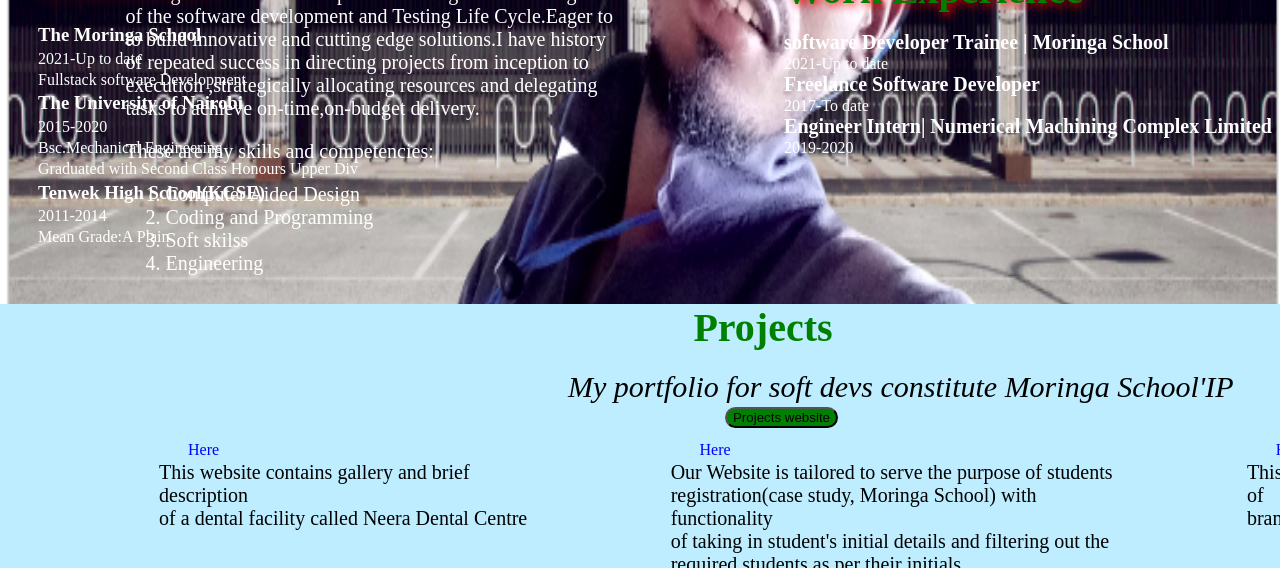
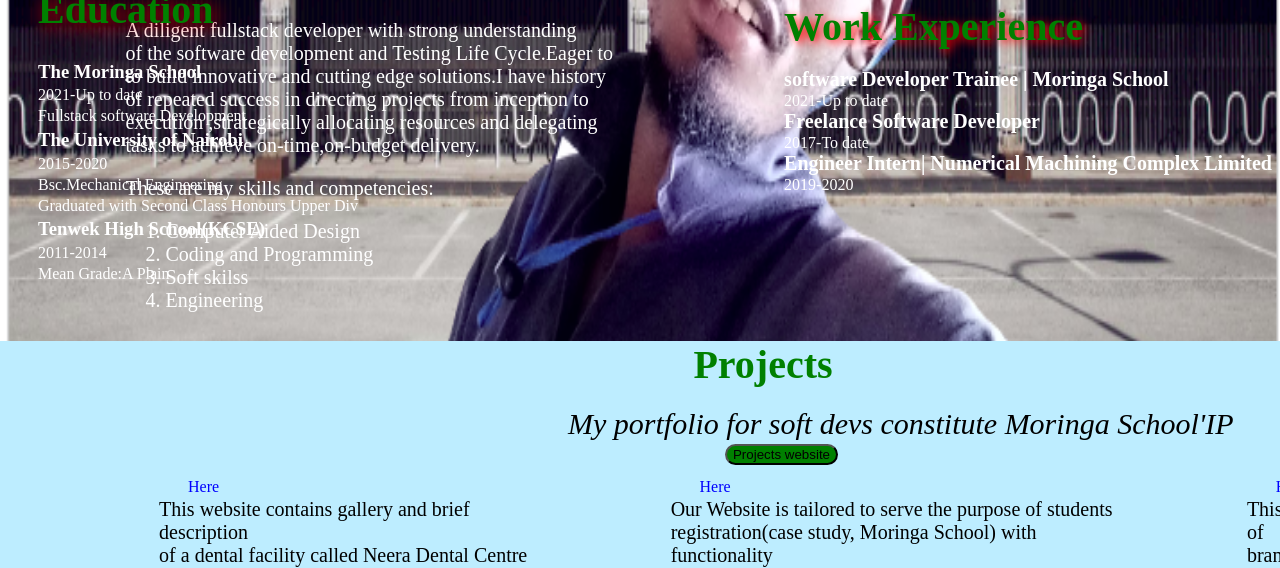
Before and after one commit to segem001/Portfolio-landing-page, a plain HTML site: page index.html in a window 1280 px wide. Shown: the part 532-1100 px from the top of the page. Drawn offline with Linux system fonts and the light colour scheme.

Commit message:
Add Id About styles

```diff
--- a/style.css
+++ b/style.css
@@ -64,7 +64,7 @@ body{
         margin-right: 200px;
         border-radius: 100px;
     }
-    .About{
+    #About{
         height: 180px;
         margin-top:70px;
     }
```
